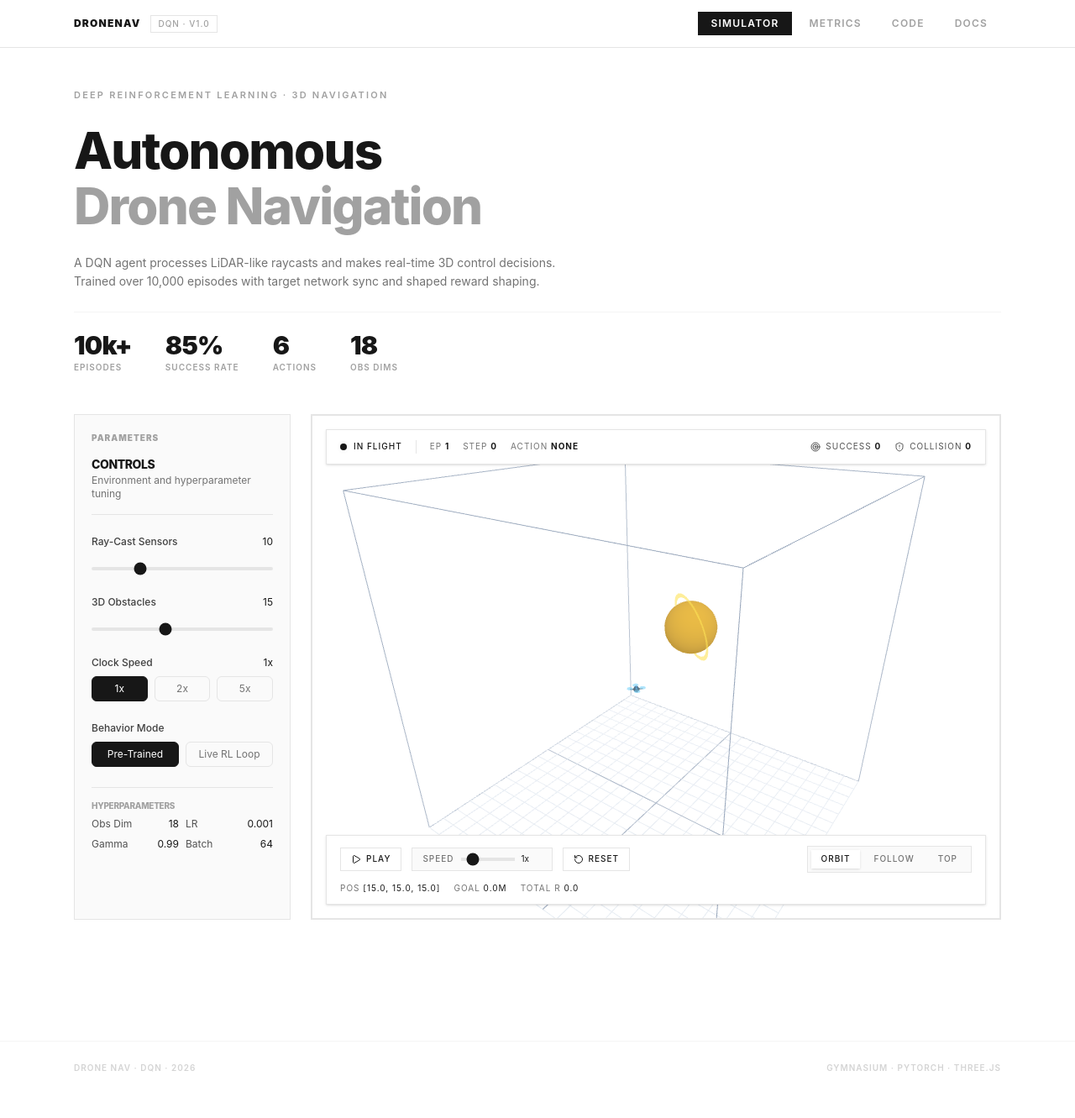
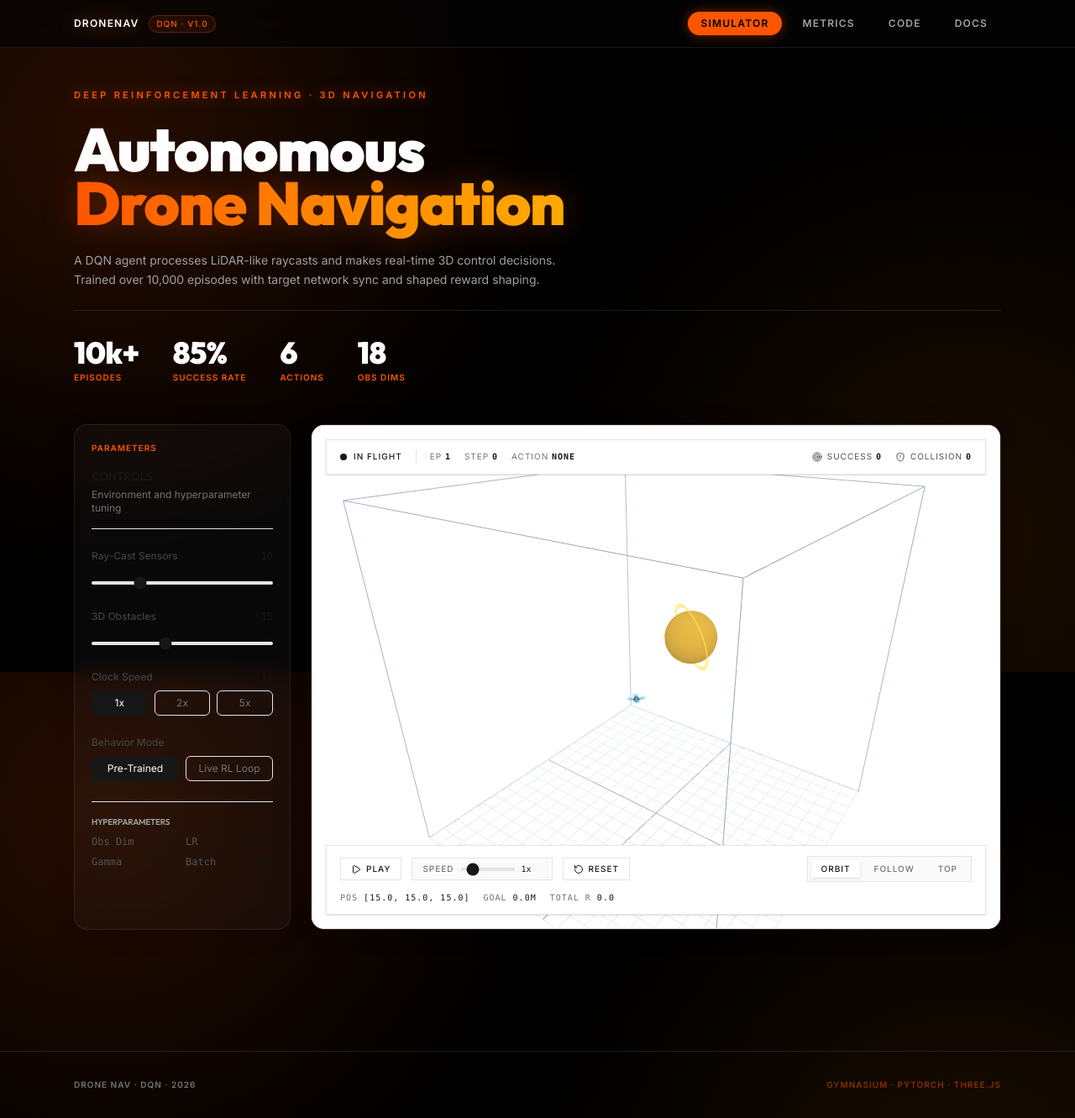
Before and after one commit to mukuld1511-bit/Drone-Simulator-RL, a React (Vite) app: page / in a window 1280 px wide. Shown: the whole page at 84% size. Before the commit the page ends 1303 px from the top, so only its background shows below. Built offline with nearby package versions, Linux system fonts and the light colour scheme; no server answers.

Commit message:
Feature: Redesign UI to premium dark mode with neon orange theme and bold typography

```diff
--- a/src/App.tsx
+++ b/src/App.tsx
@@ -22,32 +22,32 @@ export default function App() {
   const [mode, setMode] = useState<'policy' | 'training' | 'teleop'>('policy');
 
   return (
-    <div className="min-h-screen bg-white text-neutral-900 selection:bg-neutral-900 selection:text-white">
+    <div className="min-h-screen bg-transparent text-white selection:bg-[#ff5500] selection:text-white">
 
       {/* ── Header ───────────────────────────────────────────── */}
-      <header className="border-b border-neutral-200 bg-white sticky top-0 z-50">
+      <header className="glass-nav sticky top-0 z-50">
         <div className="max-w-6xl mx-auto px-6 h-14 flex items-center justify-between">
 
           {/* Logo */}
           <div className="flex items-center gap-3">
-            <span className="text-xs font-black tracking-widest uppercase text-neutral-900">
+            <span className="text-xs font-black tracking-widest uppercase text-white drop-shadow-[0_0_10px_rgba(255,85,0,0.5)]">
               DroneNav
             </span>
-            <span className="hidden sm:inline text-[10px] font-medium text-neutral-400 uppercase tracking-widest border border-neutral-200 px-2 py-0.5">
+            <span className="hidden sm:inline text-[10px] font-medium text-[#ff5500] uppercase tracking-widest border border-[#ff5500]/30 bg-[#ff5500]/10 px-2 py-0.5 rounded-full">
               DQN · v1.0
             </span>
           </div>
 
           {/* Nav */}
-          <nav className="flex items-center gap-1">
+          <nav className="flex items-center gap-2">
             {TABS.map(tab => (
               <button
                 key={tab.id}
                 onClick={() => setActiveTab(tab.id)}
-                className={`px-4 py-1.5 text-xs font-semibold uppercase tracking-widest transition-all ${
+                className={`px-4 py-1.5 text-xs font-bold uppercase tracking-widest transition-all rounded-full ${
                   activeTab === tab.id
-                    ? 'bg-neutral-900 text-white'
-                    : 'text-neutral-400 hover:text-neutral-900'
+                    ? 'bg-[#ff5500] text-black shadow-[0_0_15px_rgba(255,85,0,0.4)]'
+                    : 'text-neutral-400 hover:text-white hover:bg-white/5'
                 }`}
               >
                 {tab.label}
@@ -66,24 +66,24 @@ export default function App() {
             {/* ── Hero ──────────────────────────────────────── */}
             <div className="space-y-6">
               {/* Eyebrow */}
-              <p className="text-[11px] font-semibold uppercase tracking-[0.2em] text-neutral-400">
+              <p className="text-[11px] font-bold uppercase tracking-[0.3em] text-[#ff5500] drop-shadow-[0_0_8px_rgba(255,85,0,0.5)]">
                 Deep Reinforcement Learning · 3D Navigation
               </p>
 
               {/* Big heading */}
-              <h1 className="text-5xl sm:text-6xl font-black tracking-tighter text-neutral-900 leading-none max-w-3xl">
-                Autonomous<br />
-                <span className="text-neutral-400">Drone Navigation</span>
+              <h1 className="text-6xl sm:text-7xl font-display font-black tracking-tighter leading-[0.9] max-w-4xl">
+                <span className="text-white">Autonomous</span><br />
+                <span className="text-transparent bg-clip-text bg-gradient-to-r from-[#ff5500] to-[#ffaa00] drop-shadow-[0_0_20px_rgba(255,85,0,0.3)]">Drone Navigation</span>
               </h1>
 
               {/* Descriptor */}
-              <p className="text-sm text-neutral-500 max-w-xl leading-relaxed font-normal">
+              <p className="text-sm text-neutral-400 max-w-xl leading-relaxed font-light">
                 A DQN agent processes LiDAR-like raycasts and makes real-time 3D control decisions.
                 Trained over 10,000 episodes with target network sync and shaped reward shaping.
               </p>
 
               {/* Stats bar */}
-              <div className="flex flex-wrap gap-10 pt-6 border-t border-neutral-100">
+              <div className="flex flex-wrap gap-10 pt-8 border-t border-white/10">
                 {[
                   { value: '10k+',  label: 'Episodes'    },
                   { value: '85%',   label: 'Success Rate' },
@@ -91,10 +91,10 @@ export default function App() {
                   { value: '18',    label: 'Obs Dims'     },
                 ].map(({ value, label }) => (
                   <div key={label} className="flex flex-col gap-1">
-                    <span className="text-3xl font-black tracking-tight text-neutral-900 leading-none">
+                    <span className="text-4xl font-display font-black tracking-tight text-white leading-none">
                       {value}
                     </span>
-                    <span className="text-[10px] font-semibold text-neutral-400 uppercase tracking-widest">
+                    <span className="text-[10px] font-bold text-[#ff5500] uppercase tracking-widest">
                       {label}
                     </span>
                   </div>
@@ -104,8 +104,8 @@ export default function App() {
 
             {/* ── Simulator Grid ────────────────────────────── */}
             <div className="grid grid-cols-1 lg:grid-cols-4 gap-6">
-              <div className="lg:col-span-1 border border-neutral-200 p-5 bg-neutral-50">
-                <p className="text-[10px] font-black uppercase tracking-widest text-neutral-400 mb-4">
+              <div className="lg:col-span-1 glass-panel p-5 rounded-2xl">
+                <p className="text-[10px] font-black uppercase tracking-widest text-[#ff5500] mb-4">
                   Parameters
                 </p>
                 <HyperparameterPanel
@@ -119,7 +119,7 @@ export default function App() {
                   setMode={setMode}
                 />
               </div>
-              <div className="lg:col-span-3 border border-neutral-200 overflow-hidden">
+              <div className="lg:col-span-3 glass-panel rounded-2xl overflow-hidden shadow-[0_0_30px_rgba(255,85,0,0.05)] border border-[#ff5500]/20">
                 <DroneSimulator3D
                   numRays={numRays}
                   numObstacles={numObstacles}
@@ -134,10 +134,10 @@ export default function App() {
         {activeTab === 'metrics' && (
           <div className="space-y-6">
             <div>
-              <p className="text-[11px] font-semibold uppercase tracking-[0.2em] text-neutral-400 mb-2">
+              <p className="text-[11px] font-bold uppercase tracking-[0.2em] text-[#ff5500] mb-2">
                 Training Analytics
               </p>
-              <h2 className="text-4xl font-black tracking-tighter text-neutral-900">
+              <h2 className="text-4xl font-display font-black tracking-tighter text-white">
                 Performance Metrics
               </h2>
             </div>
@@ -148,10 +148,10 @@ export default function App() {
         {activeTab === 'code' && (
           <div className="space-y-6">
             <div>
-              <p className="text-[11px] font-semibold uppercase tracking-[0.2em] text-neutral-400 mb-2">
+              <p className="text-[11px] font-bold uppercase tracking-[0.2em] text-[#ff5500] mb-2">
                 Source Files
               </p>
-              <h2 className="text-4xl font-black tracking-tighter text-neutral-900">
+              <h2 className="text-4xl font-display font-black tracking-tighter text-white">
                 Python Codebase
               </h2>
             </div>
@@ -162,10 +162,10 @@ export default function App() {
         {activeTab === 'docs' && (
           <div className="space-y-6">
             <div>
-              <p className="text-[11px] font-semibold uppercase tracking-[0.2em] text-neutral-400 mb-2">
+              <p className="text-[11px] font-bold uppercase tracking-[0.2em] text-[#ff5500] mb-2">
                 System Design
               </p>
-              <h2 className="text-4xl font-black tracking-tighter text-neutral-900">
+              <h2 className="text-4xl font-display font-black tracking-tighter text-white">
                 Architecture Overview
               </h2>
             </div>
@@ -176,10 +176,10 @@ export default function App() {
       </main>
 
       {/* ── Footer ───────────────────────────────────────────── */}
-      <footer className="border-t border-neutral-100 mt-24">
-        <div className="max-w-6xl mx-auto px-6 py-6 flex items-center justify-between text-[10px] font-semibold uppercase tracking-widest text-neutral-300">
+      <footer className="border-t border-white/10 mt-24">
+        <div className="max-w-6xl mx-auto px-6 py-8 flex items-center justify-between text-[10px] font-bold uppercase tracking-widest text-neutral-500">
           <span>Drone Nav · DQN · 2026</span>
-          <span>Gymnasium · PyTorch · Three.js</span>
+          <span className="text-[#ff5500]/50">Gymnasium · PyTorch · Three.js</span>
         </div>
       </footer>
     </div>
--- a/src/index.css
+++ b/src/index.css
@@ -1,14 +1,38 @@
+@import url('https://fonts.googleapis.com/css2?family=Outfit:wght@300;400;500;600;700;800;900&family=Inter:wght@400;500;600&display=swap');
 @import "tailwindcss";
-@import url('https://fonts.googleapis.com/css2?family=Inter:ital,opsz,wght@0,14..32,100..900;1,14..32,100..900&display=swap');
 
-* {
+:root {
+  color-scheme: dark;
+}
+
+body {
   font-family: 'Inter', sans-serif;
+  background-color: #000000;
+  color: #ffffff;
   -webkit-font-smoothing: antialiased;
   -moz-osx-font-smoothing: grayscale;
+  background-image:
+    radial-gradient(circle at 10% 20%, rgba(255, 85, 0, 0.15) 0%, transparent 40%),
+    radial-gradient(circle at 90% 80%, rgba(255, 120, 0, 0.1) 0%, transparent 40%);
+  background-attachment: fixed;
 }
 
-h1, h2, h3, h4 {
-  font-weight: 800;
-  letter-spacing: -0.03em;
-  line-height: 1.1;
+h1, h2, h3, h4, h5, h6, .font-display {
+  font-family: 'Outfit', sans-serif;
+  letter-spacing: -0.02em;
 }
+
+.glass-panel {
+  background: rgba(255, 255, 255, 0.03);
+  backdrop-filter: blur(12px);
+  -webkit-backdrop-filter: blur(12px);
+  border: 1px solid rgba(255, 255, 255, 0.08);
+  box-shadow: 0 4px 30px rgba(0, 0, 0, 0.1);
+}
+
+.glass-nav {
+  background: rgba(5, 5, 5, 0.7);
+  backdrop-filter: blur(16px);
+  -webkit-backdrop-filter: blur(16px);
+  border-bottom: 1px solid rgba(255, 255, 255, 0.08);
+}
```
